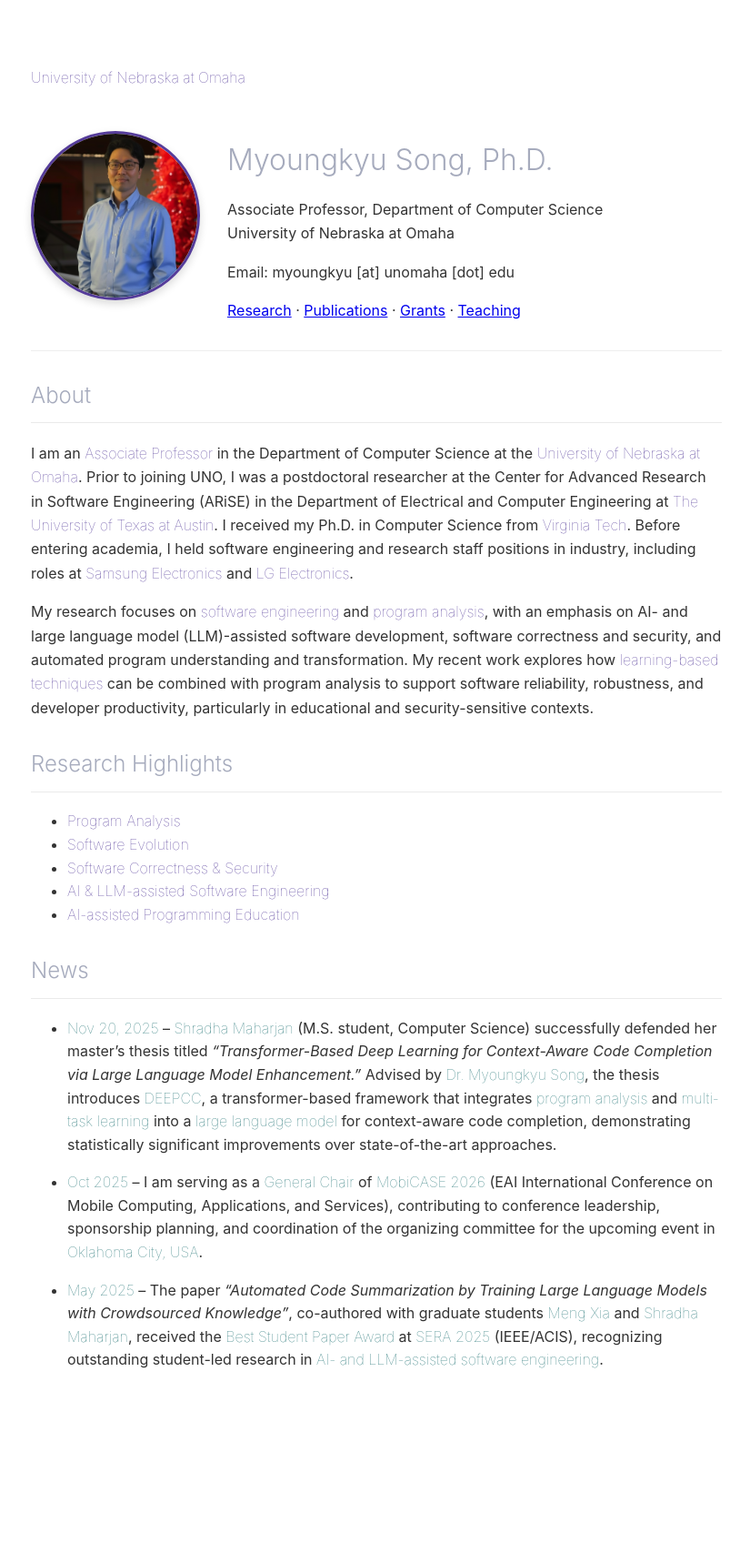
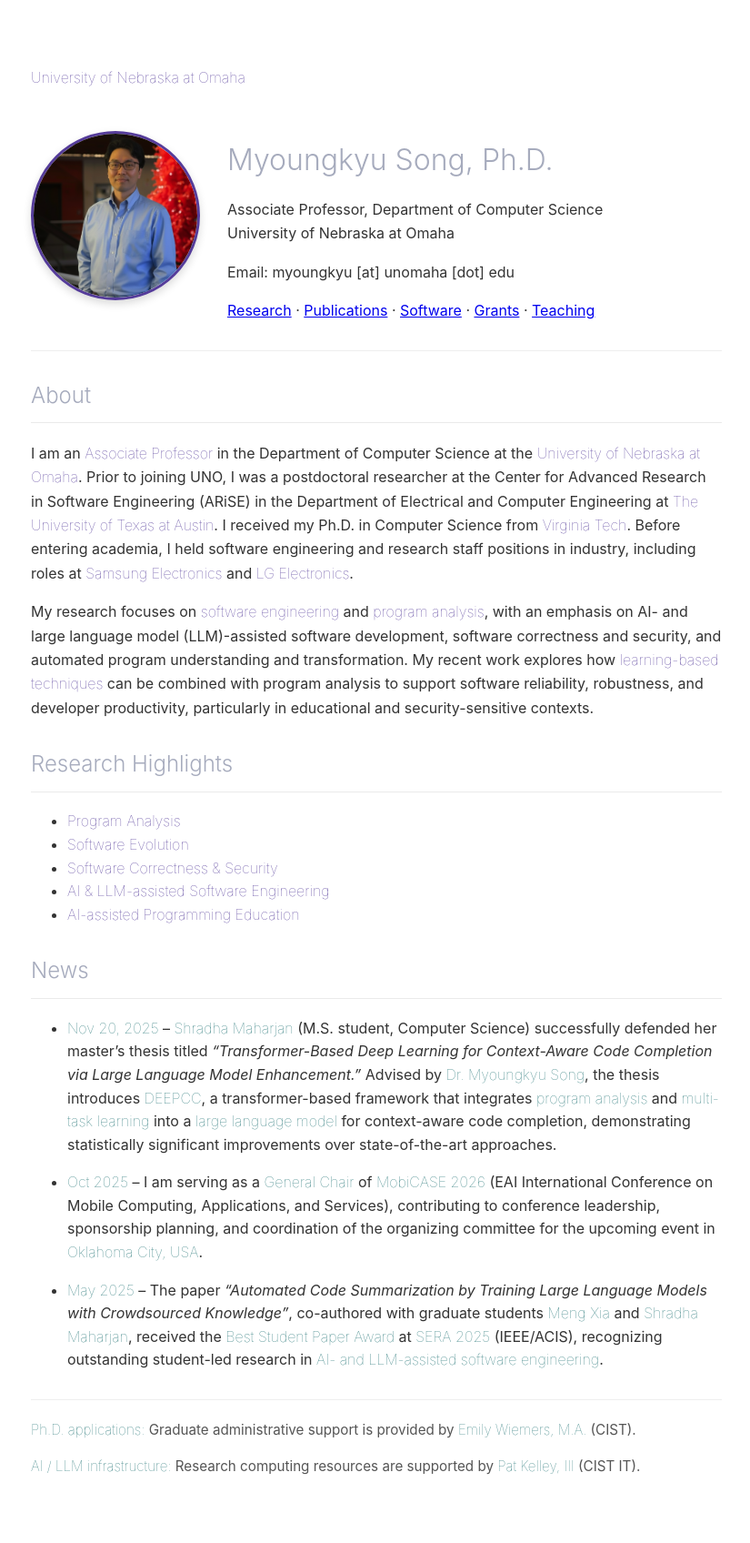
Before and after one commit to unose/unose.github.io, a Jekyll site: the page built from index.md, in a window 1280 px wide. Shown: the whole page at 91% size, without its empty margins (226-1051 px from the left). Built offline with Jekyll 4.4.1, drawn with Linux system fonts in a browser that asks for light colours; before the commit the page ends 1580 px from its top, so only the background shows below that.

Commit message:
2026-01-03 03:02
Updated

```diff
--- a/index.md
+++ b/index.md
@@ -70,9 +70,11 @@ permalink: /
   <p>
     <a href="research">Research</a> ·
     <a href="publications">Publications</a> ·
+    <a href="software">Software</a> ·
     <a href="grants">Grants</a> ·
     <a href="teaching">Teaching</a>
   </p>
+
 </div>
 
 <hr style="clear: both; margin-top: 30px; margin-bottom: 30px; border: 0; border-top: 1px solid #eee;">
@@ -125,3 +127,15 @@ permalink: /
     <strong>AI- and LLM-assisted software engineering</strong>.
   </li>
 </ul>
+
+<hr style="margin-top: 30px; margin-bottom: 20px; border: 0; border-top: 1px solid #eee;">
+
+<p style="font-size: 0.95em; color: #555;">
+  <strong>Ph.D. applications:</strong> Graduate administrative support is provided by
+  <strong>Emily Wiemers, M.A.</strong> (CIST).
+</p>
+
+<p style="font-size: 0.95em; color: #555;">
+  <strong>AI / LLM infrastructure:</strong> Research computing resources are supported by
+  <strong>Pat Kelley, III</strong> (CIST IT).
+</p>
```
Also changed, not shown: software.md (added, +55 -0 lines).
